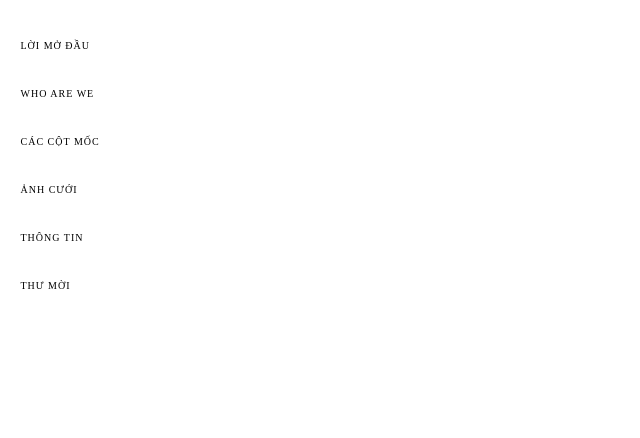
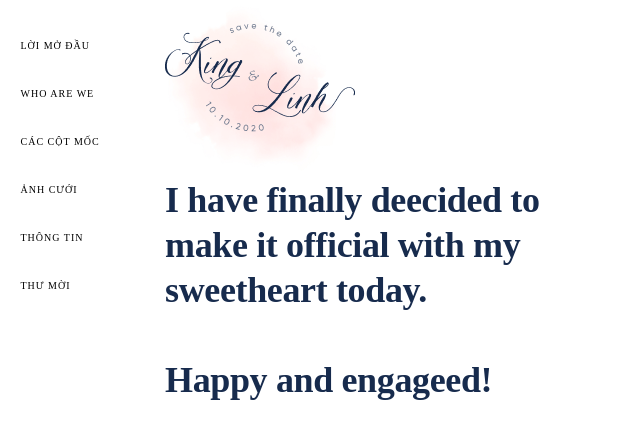
Before and after one commit to kingtran2112/save_the_date, a React (Vite) app: page / in a window 1280 px wide. Shown: the top 438 px of the page, without its empty margins (0-640 px from the left). Built offline with nearby package versions, Linux system fonts and the light colour scheme; a web font is replaced by a local one.

Commit message:
Create preamble

```diff
--- a/src/containers/App.css
+++ b/src/containers/App.css
@@ -1,3 +1,7 @@
 * {
     font-style: normal;
 }
+
+.app-container {
+    display: flex;
+}
--- a/src/containers/App.jsx
+++ b/src/containers/App.jsx
@@ -1,10 +1,14 @@
 import React from 'react';
 import SideBar from './sidebar/SideBar';
+import MainPage from './mainpage/MainPage';
 import './App.css';
 
 function App() {
   return (
-    <SideBar />
+    <div className="app-container">
+      <SideBar />
+      <MainPage />
+    </div>
   );
 }
 
--- /dev/null
+++ b/src/containers/mainpage/MainPage.css
@@ -0,0 +1,3 @@
+.main-page {
+  width: 100%;
+}
--- /dev/null
+++ b/src/containers/mainpage/MainPage.jsx
@@ -0,0 +1,11 @@
+import React from 'react';
+import Preamble from '../preamble/Preamble';
+import './MainPage.css';
+
+export default function MainPage() {
+  return (
+    <div className="main-page">
+      <Preamble />
+    </div>
+  );
+}
--- /dev/null
+++ b/src/containers/preamble/Preamble.css
@@ -0,0 +1,3 @@
+.intro {
+  width: 50%;
+}
--- /dev/null
+++ b/src/containers/preamble/Preamble.jsx
@@ -0,0 +1,11 @@
+import React from 'react';
+import Intro from './intro/Intro';
+import './Preamble.css';
+
+export default function Preamble() {
+  return (
+    <div className="preamble">
+      <Intro />
+    </div>
+  );
+}
--- /dev/null
+++ b/src/containers/preamble/intro/Intro.css
@@ -0,0 +1,10 @@
+.happy-engaged {
+  width: 445px;
+  height: 200px;
+
+  font-weight: bold;
+  font-size: 36px;
+  line-height: 125%;
+  letter-spacing: -0.01em;
+  color: #172B4D;
+}
--- /dev/null
+++ b/src/containers/preamble/intro/Intro.jsx
@@ -0,0 +1,20 @@
+import React from 'react';
+import Logo from '../../../resources/icon/icon_logo.png';
+import './Intro.css';
+
+export default function Intro() {
+  return (
+    <div className="intro">
+      <a href="/">
+        <img src={Logo} alt="Go to Home" />
+      </a>
+      <div className="happy-engaged">
+        I have finally deecided to make it official
+        with my sweetheart today.
+        <br />
+        <br />
+        Happy and engageed!
+      </div>
+    </div>
+  );
+}
--- a/src/containers/sidebar/SideBar.jsx
+++ b/src/containers/sidebar/SideBar.jsx
@@ -3,7 +3,7 @@ import './SideBar.css';
 
 function SideBar() {
   return (
-    <div className="header">
+    <div className="sidebar">
       <ul>
         <li>Lời mở đầu</li>
         <li>Who are we</li>
--- a/src/containers/sidebar/Sidebar.css
+++ b/src/containers/sidebar/Sidebar.css
@@ -1,13 +1,13 @@
-.header {
+.sidebar {
     padding-left: 20.5px;
-    margin-top: 38px;
-    width: 100px;
-
+    width: 144.5px;
+    flex-shrink: 0;
 }
 
-.header > ul {
+.sidebar > ul {
     list-style-type: none;
     padding-left: 0px;
+    margin-top: 38px;
 }
 
 ul > li {
```
Also changed, not shown: package.json (+9 -2 lines), src/resources/icon/icon_logo.png (added), 1 other file (tests, documents, lock files or other folders).
